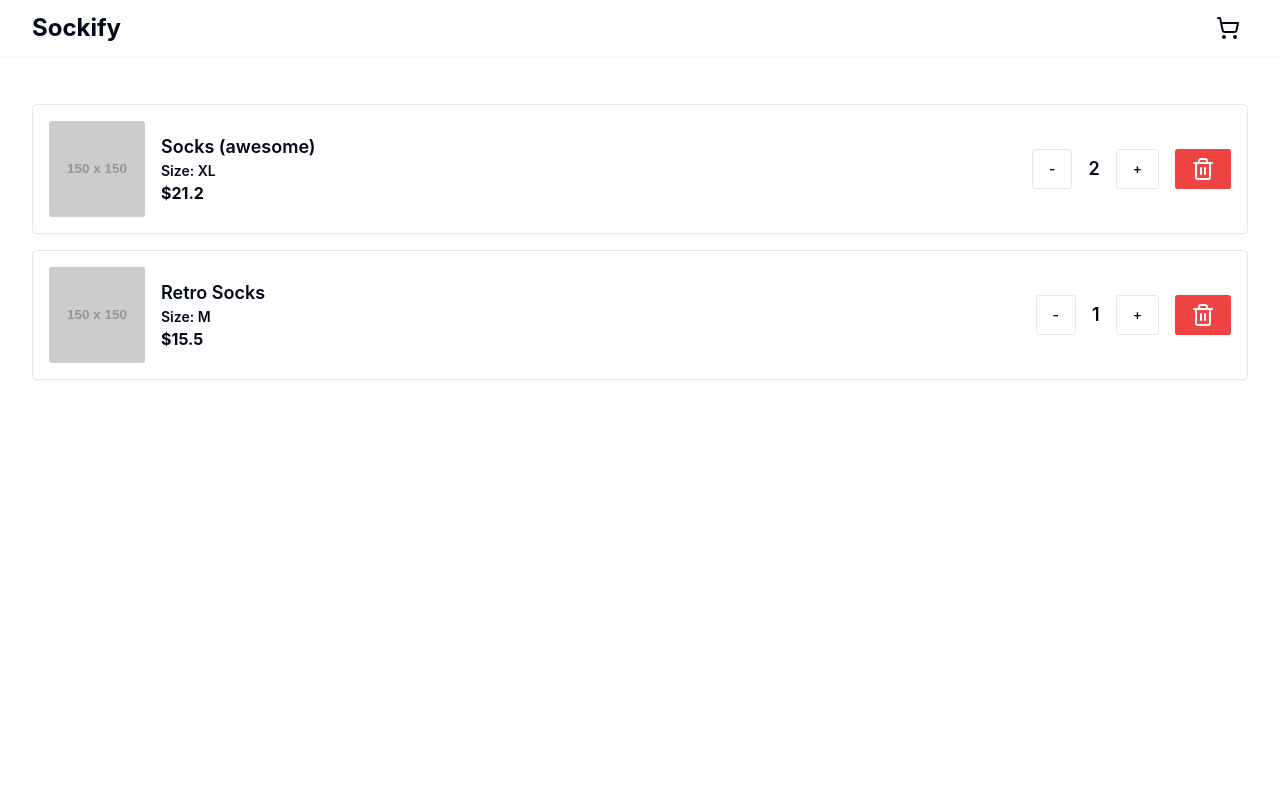
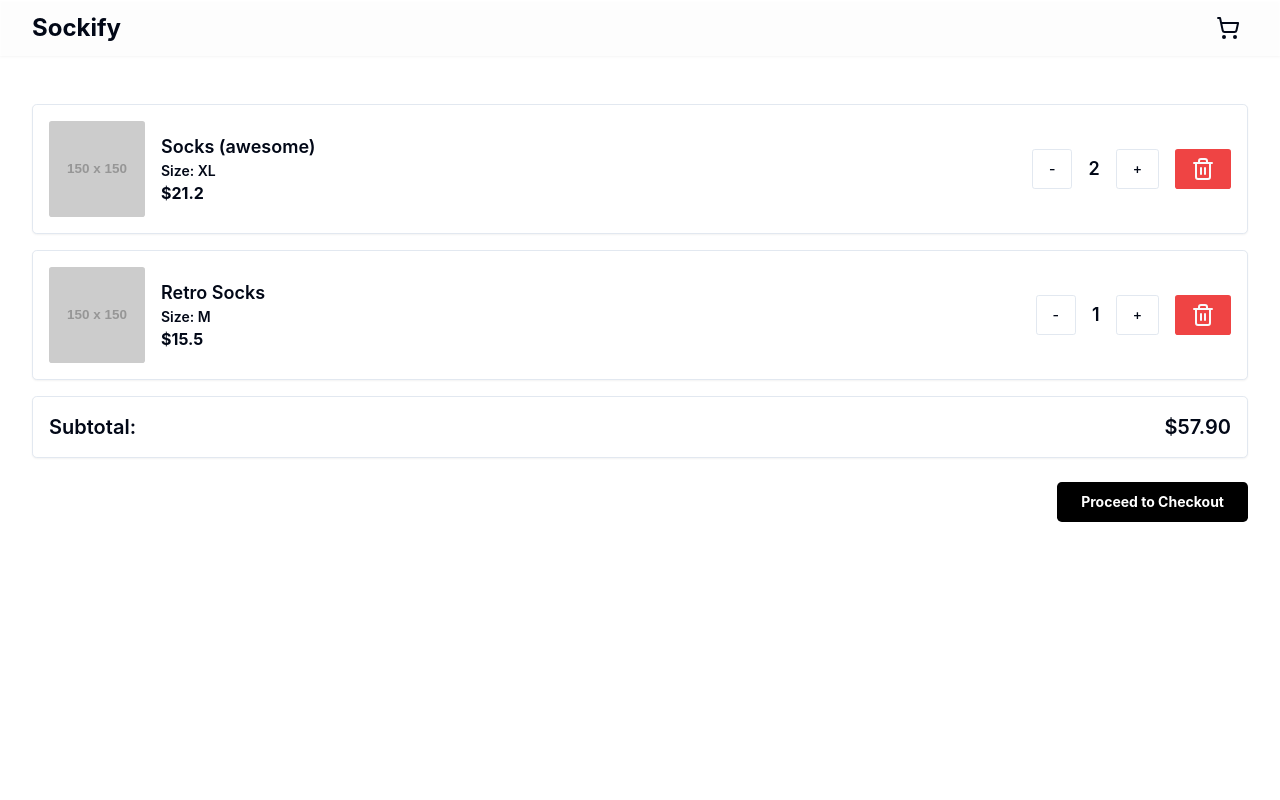
Before and after one commit to sockify/sockify, a React (Vite) app in the folder web-client/: page /cart in a window 1280 px wide. Shown: the top 800 px of the page. Built offline with nearby package versions, Linux system fonts and the light colour scheme.

Commit message:
Added subtotal and checkout button

```diff
--- a/web-client/src/pages/CartPage.tsx
+++ b/web-client/src/pages/CartPage.tsx
@@ -38,10 +38,14 @@ const CartPage: React.FC = () => {
     console.log(`Removed product ID ${id} from the cart.`);
   };
 
+  // Calculate the subtotal (sum of all items' total prices)
+  const subtotal = items.reduce((sum, item) => sum + item.price * item.quantity, 0);
+
   return (
     <div className="cart-page mx-auto px-4 py-12 2xl:container md:px-8">
       {items.length > 0 ? (
-        items.map((item) => (
+        <>
+          {items.map((item) => (
             <CartItem
               key={item.sockVariantId}
               sockId={item.sockId}
@@ -55,7 +59,23 @@ const CartPage: React.FC = () => {
               onDecrease={() => handleDecrease(item.sockVariantId)}
               onRemove={() => handleRemove(item.sockVariantId)}
             />
-        ))
+          ))}
+
+          {/* Subtotal section */}
+          <Card className="p-4">
+            <div className="flex justify-between text-xl font-semibold">
+              <span>Subtotal:</span>
+              <span>${subtotal.toFixed(2)}</span>
+            </div>
+          </Card>
+
+          {/* Proceed to Checkout Button */}
+          <div className="flex justify-end mt-6">
+            <Button className="bg-black text-white px-6 py-3 rounded-lg font-bold">
+              Proceed to Checkout
+            </Button>
+          </div>
+        </>
       ) : (
         <Card className="text-center p-4">
           <p>Your cart is empty.</p>
```
Lines whose indentation alone changed are shown as unchanged.
